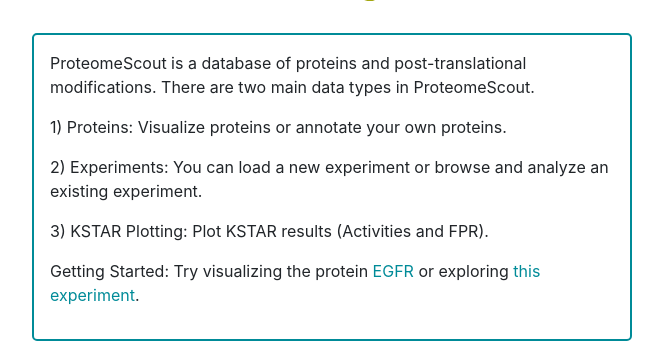
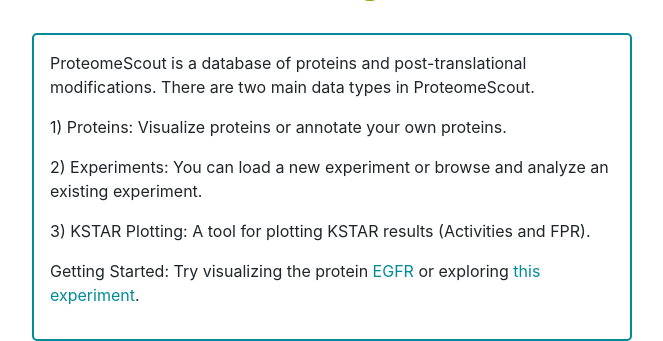
Before and after one commit to NaegleLab/proteome-scout-3, a Flask app: template app/templates/proteomescout/landing/landing.html in a window 1280 px wide. Shown: the part 726-1067 px from the top of the page, without its empty margins (308-971 px from the left). Run offline with Flask 2, Linux system fonts and the light colour scheme; the template is opened without the code that fills it, so the values that code supplies are empty; parts of the project's set-up code (start-up, migrations or seed data) failed here and were passed over; some libraries are stand-ins or nearby versions.

Commit message:
Updates to landing.html

```diff
--- a/app/templates/proteomescout/landing/landing.html
+++ b/app/templates/proteomescout/landing/landing.html
@@ -182,7 +182,7 @@
                 <span>Help</span>
             </div>
         </a>
-        <a href="{{url_for('kstar.landing')}}" title="KSTAR: An algorithm to predict patient-specific kinase activities from phosphoproteomic data">
+        <a href="{{url_for('kstar.landing')}}" title="KSTAR Plotting: A tool for plotting KSTAR results (Activities and FPR)">
             <div class="menuitem" style="top:285px; right:600px;">
                 <span>KSTAR<br>Plotting</span>
             </div>
@@ -200,7 +200,7 @@
         <p>ProteomeScout is a database of proteins and post-translational modifications. There are two main data types in ProteomeScout.</p>
         <p>1) Proteins: Visualize proteins or annotate your own proteins.</p>
         <p>2) Experiments: You can load a new experiment or browse and analyze an existing experiment.</p>
-        <p>3) KSTAR Plotting: Plot KSTAR results (Activities and FPR).</p>
+        <p>3) KSTAR Plotting: A tool for plotting KSTAR results (Activities and FPR).</p>
         <p>Getting Started: Try visualizing the protein <a href="{{ url_for('protein.structure', protein_id=52355) }}">EGFR</a> or exploring <a href="${request.route_url('experiment_summary', id=1386)}">this experiment</a>.
     </div>
 </div>
--- a/config.py
+++ b/config.py
@@ -13,7 +13,7 @@ class Config(object):
     SQLALCHEMY_TRACK_MODIFICATIONS = False
     LOG_TO_STDOUT = os.environ.get('LOG_TO_STDOUT')
     MAIL_SERVER = os.environ.get('SMTP_HOST') #os.environ.get('MAIL_SERVER') #or "smtp.gmail.com" # setting up automated email to new google account for test
-    MAIL_PORT = int(os.environ.get('SMTP_PORT', 587))  # Default to 587 if SMTP_PORT is not set
+    MAIL_PORT = int(os.environ.get('SMTP_PORT'))  # Default to 587 if SMTP_PORT is not set
     MAIL_USE_SSL = False #os.environ.get('MAIL_USE_SSL') # False is not None
     MAIL_USE_TLS = True #os.environ.get('MAIL_USE_TLS') # True is not None
     MAIL_USERNAME = None #os.environ.get('MAIL_USERNAME')# or "proteomescout3mail@gmail.com"
```
